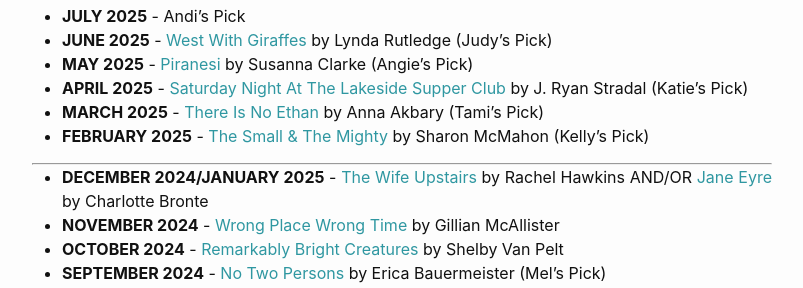
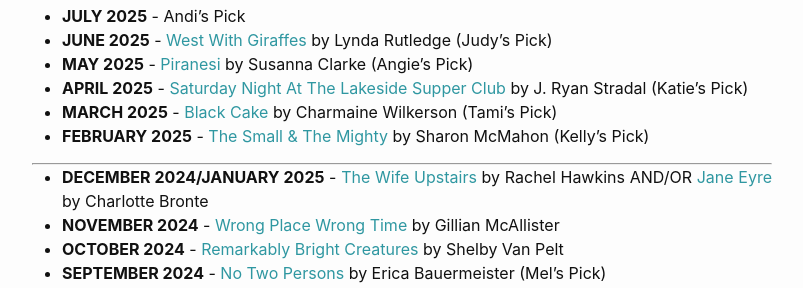
Before and after one commit to minihays/minihays.github.io, a Jekyll site: the page built from bookclub/booksread.markdown, in a window 1280 px wide and 900 px high, scrolled down 615 px. Shown: the part 158-446 px from the top of the window, without its empty margins (238-1041 px from the left). Built offline with Jekyll 4.4.1, drawn with Linux system fonts in a browser that asks for light colours.

Commit message:
Updated book pick

```diff
--- a/bookclub/booksread.markdown
+++ b/bookclub/booksread.markdown
@@ -12,7 +12,7 @@ permalink: /bookclub/booksread/
 - **JUNE 2025** - [West With Giraffes](https://www.amazon.com/West-Giraffes-Novel-Lynda-Rutledge/dp/1542023343/ref=monarch_sidesheet_title) by Lynda Rutledge (Judy's Pick)
 - **MAY 2025** - [Piranesi](https://www.amazon.com/Piranesi-Susanna-Clarke/dp/1635577802/ref=monarch_sidesheet_title) by Susanna Clarke (Angie's Pick)
 - **APRIL 2025** - [Saturday Night At The Lakeside Supper Club](https://www.amazon.com/Saturday-Night-Lakeside-Supper-Club/dp/1984881094/ref=monarch_sidesheet_title) by J. Ryan Stradal (Katie's Pick)
-- **MARCH 2025** - [There Is No Ethan](https://www.amazon.com/There-No-Ethan-Americas-Biggest/dp/1538742195/ref=monarch_sidesheet_title) by Anna Akbary (Tami's Pick)
+- **MARCH 2025** - [Black Cake](https://www.amazon.com/Black-Cake-Novel-Charmaine-Wilkerson/dp/059335835X/ref=monarch_sidesheet_title) by Charmaine Wilkerson (Tami's Pick)
 - **FEBRUARY 2025** - [The Small & The Mighty](https://www.amazon.com/Small-Mighty-Americans-Founding-Movement/dp/0593541677/ref=monarch_sidesheet_title) by Sharon McMahon (Kelly's Pick)
 
 ----
```
